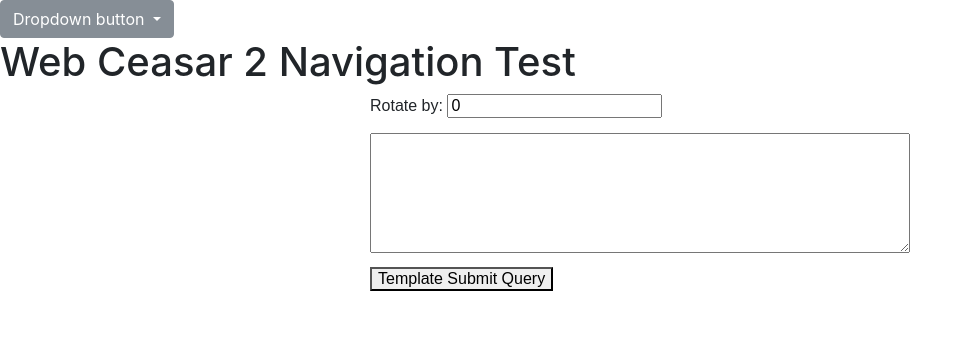
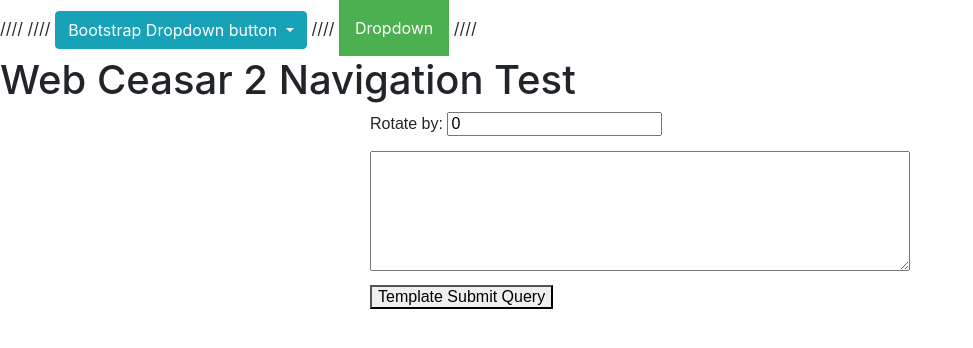
Before and after one commit to sharon-launchcode/web-caesar-2, a Flask app: page / in a window 1280 px wide. Shown: the top 348 px of the page, without its empty margins (0-973 px from the left). Run offline with Flask 2, Linux system fonts and the light colour scheme; some libraries are stand-ins or nearby versions.

Commit message:
added local

```diff
--- a/templates/base.html
+++ b/templates/base.html
@@ -7,16 +7,58 @@
     <title>Navigation Bar Test</title>
     <link rel="stylesheet" type="text/css"
           href="{{url_for('static', filename='bootstrap-4.0.0-beta.3-dist/css/bootstrap.css')}}"/>
-    <script type="text/javascript"
-            src="{{ url_for('static', filename='bootstrap-4.0.0-beta.3-dist/js/bootstrap.js') }}"></script>
+
     <style>
       .error {color:red; }
     </style>
+    ////
+    <style>
+        .dropbtn {
+            background-color: #4CAF50;
+            color: white;
+            padding: 16px;
+            font-size: 16px;
+            border: none;
+            cursor: pointer;
+        }
+
+        .dropbtn:hover, .dropbtn:focus {
+            background-color: #3e8e41;
+        }
+
+        .dropdown {
+            position: relative;
+            display: inline-block;
+        }
+
+        .dropdown-content {
+            display: none;
+            position: absolute;
+            background-color: #f9f9f9;
+            min-width: 160px;
+            overflow: auto;
+            box-shadow: 0px 8px 16px 0px rgba(0,0,0,0.2);
+            z-index: 1;
+        }
+
+        .dropdown-content a {
+            color: black;
+            padding: 12px 16px;
+            text-decoration: none;
+            display: block;
+        }
+
+        .dropdown a:hover {background-color: #f1f1f1}
+
+        .show {display:block;}
+        </style>
+    ////
   </head>
   <body>
+
       <div class="dropdown">
-          <button class="btn btn-secondary dropdown-toggle" type="button" id="dropdownMenuButton" data-toggle="dropdown" aria-haspopup="true" aria-expanded="false">
-            Dropdown button
+          <button class="btn btn-info dropdown-toggle" type="button" id="dropdownMenuButton" data-toggle="dropdown" aria-haspopup="true" aria-expanded="false">
+            Bootstrap Dropdown button
           </button>
           <div class="dropdown-menu" aria-labelledby="dropdownMenuButton">
             <a class="dropdown-item" href="#">Action</a>
@@ -24,11 +66,44 @@
             <a class="dropdown-item" href="#">Something else here</a>
           </div>
         </div>
+////
+<div class="dropdown">
+    <button onclick="myFunction()" class="dropbtn">Dropdown</button>
+      <div id="myDropdown" class="dropdown-content">
+        <a href="#home">Home</a>
+        <a href="#about">About</a>
+        <a href="#contact">Contact</a>
+      </div>
+    </div>
+////
     <h1>Web Ceasar 2 Navigation Test</h1>
    <!-- seems similar to WordPress get template_part() -->
     {% block content %}
     {% endblock %}
+
+    <script>
+        /* When the user clicks on the button,
+        toggle between hiding and showing the dropdown content */
+        function myFunction() {
+            document.getElementById("myDropdown").classList.toggle("show");
+        }
+
+        // Close the dropdown if the user clicks outside of it
+        window.onclick = function(event) {
+          if (!event.target.matches('.dropbtn')) {
+
+            var dropdowns = document.getElementsByClassName("dropdown-content");
+            var i;
+            for (i = 0; i < dropdowns.length; i++) {
+              var openDropdown = dropdowns[i];
+              if (openDropdown.classList.contains('show')) {
+                openDropdown.classList.remove('show');
+              }
+            }
+          }
+        }
+        </script>
+
   </body>
-  <script type="text/javascript"
-  src="{{ url_for('static', filename='bootstrap-4.0.0-beta.3-dist/js/bootstrap.min.js') }}"></script>
+
 </html>
```
